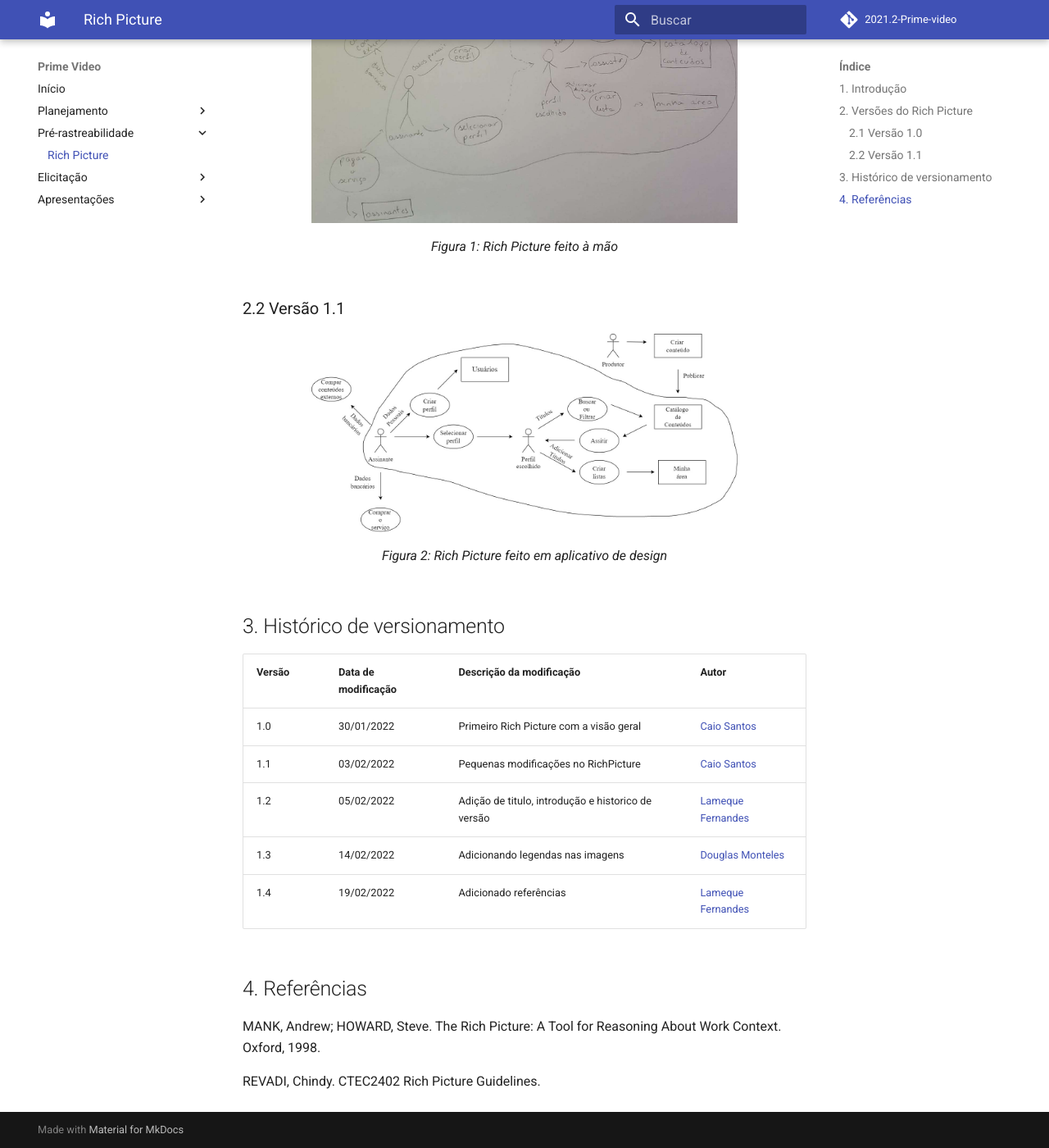
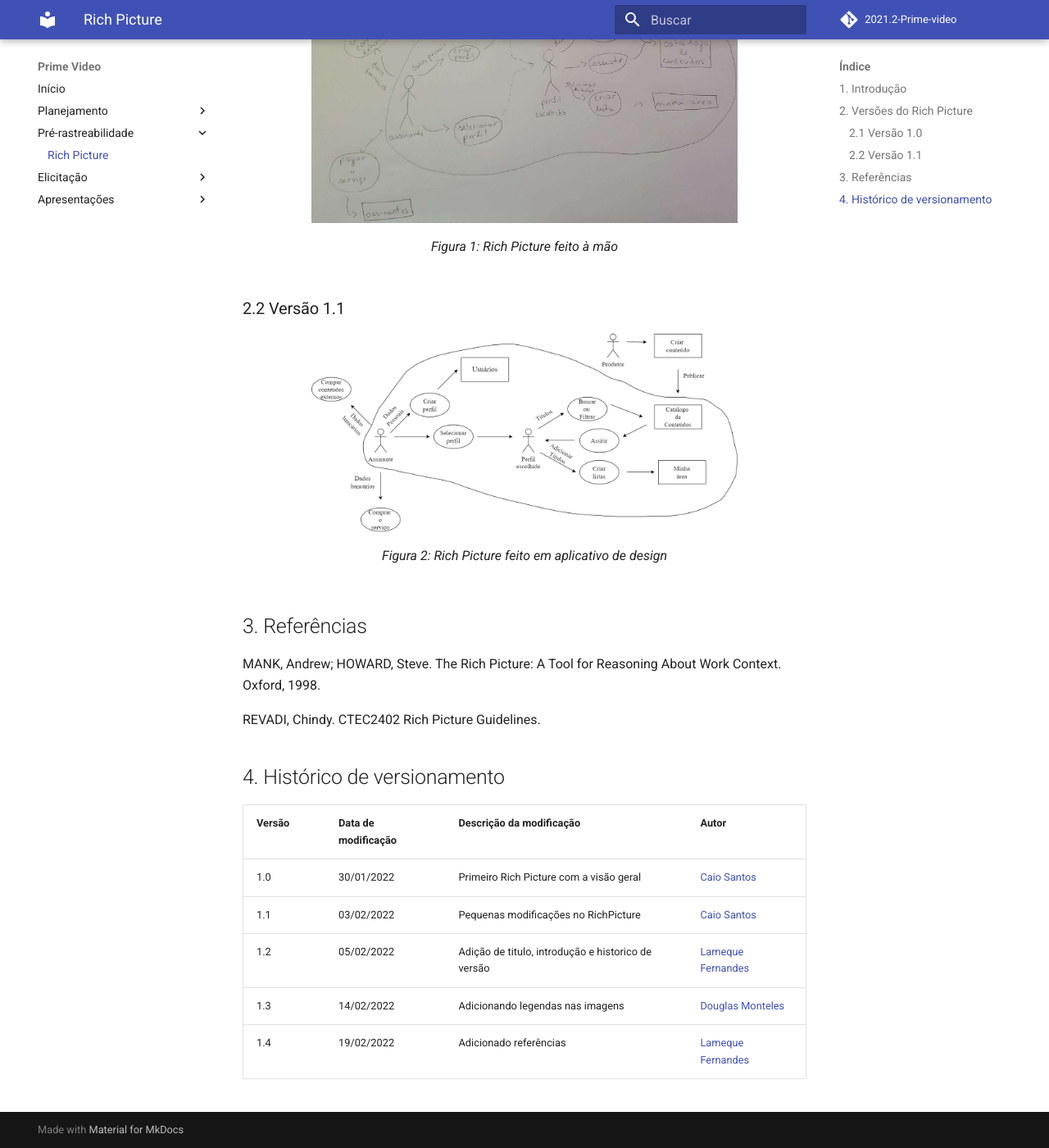
Before and after one commit to Requisitos-de-Software/2021.2-Prime-video, an MkDocs documentation site: the page built from docs/pre_rastreabilidade/rich_picture.md, in a window 1280 px wide and 1400 px high, scrolled down 532 px. Shown: the whole window at 82% size. Built offline with MkDocs 1.6.1 and Material for MkDocs 9.7.7, drawn with Linux system fonts in a browser that asks for light colours; comment, search, counter and statistics services are not loaded; some of the changed lines change nothing that is shown.

Commit message:
Organização tabela

```diff
--- a/docs/pre_rastreabilidade/rich_picture.md
+++ b/docs/pre_rastreabilidade/rich_picture.md
@@ -23,7 +23,15 @@ Um Rich Picture é um artefato utilizado a fim de demonstrar, atráves de um des
 </figure>
 
 
-## 3. Histórico de versionamento
+## 3. Referências
+
+MANK, Andrew; HOWARD, Steve. The Rich Picture: A Tool for
+Reasoning About Work Context. Oxford, 1998.
+
+REVADI, Chindy. CTEC2402 Rich Picture Guidelines.
+
+
+## 4. Histórico de versionamento
 
 |Versão|Data de modificação|Descrição da modificação|Autor|
 |-|-|-|-|
@@ -32,11 +40,3 @@ Um Rich Picture é um artefato utilizado a fim de demonstrar, atráves de um des
 |1.2|05/02/2022|Adição de titulo, introdução e historico de versão|[Lameque Fernandes]('https://github.com/lamequefernandes')|
 |1.3|14/02/2022|Adicionando legendas nas imagens|[Douglas Monteles]('https://github.com/douglasmonteles')|
 |1.4|19/02/2022|Adicionado referências |[Lameque Fernandes]('https://github.com/lamequefernandes')|
-
-
-## 4. Referências
-
-MANK, Andrew; HOWARD, Steve. The Rich Picture: A Tool for
-Reasoning About Work Context. Oxford, 1998.
-
-REVADI, Chindy. CTEC2402 Rich Picture Guidelines.
```
